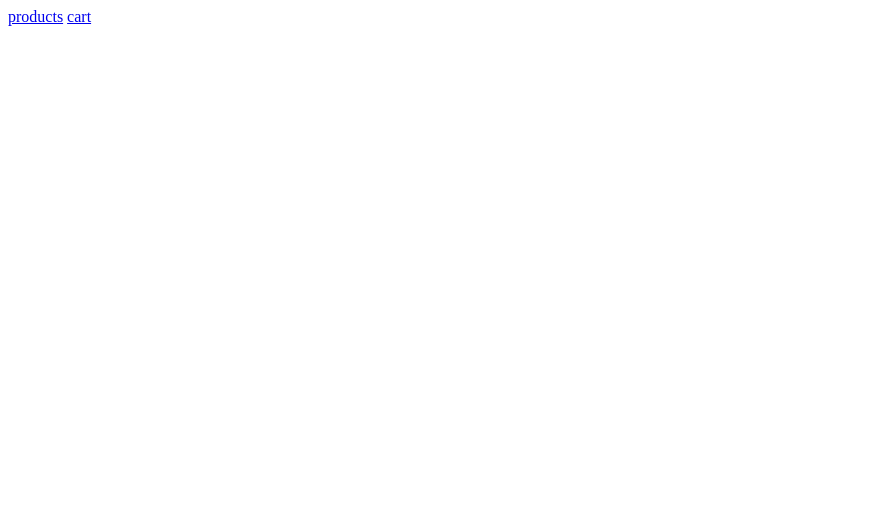
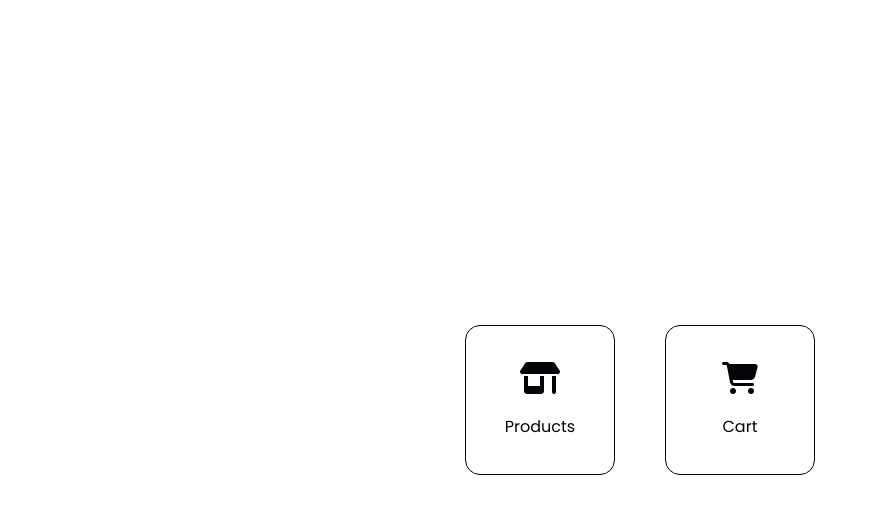
Before and after one commit to Angelo-Naglieri/Shopping-list, a plain HTML site: page index.html in a window 1280 px wide. Shown: the whole page, without its empty margins (0-869 px from the left). Drawn offline with Linux system fonts and the light colour scheme; a web font is replaced by a local one.

Commit message:
Update index.html

```diff
--- a/index.html
+++ b/index.html
@@ -3,10 +3,35 @@
 <head>
   <meta charset="UTF-8">
   <meta name="viewport" content="width=device-width, initial-scale=1.0">
-  <title>INDEX</title>
+  <title>Shopping List | Home</title>
+
+  <!-- ICONS -->
+  <link
+    rel="stylesheet"
+    href="https://cdnjs.cloudflare.com/ajax/libs/font-awesome/6.4.2/css/all.min.css"
+    integrity="sha512-z3gLpd7yknf1YoNbCzqRKc4qyor8gaKU1qmn+CShxbuBusANI9QpRohGBreCFkKxLhei6S9CQXFEbbKuqLg0DA=="
+    crossorigin="anonymous"
+    referrerpolicy="no-referrer"
+  />
+
+  <!-- CSS -->
+  <link rel="stylesheet" href="./styles/styles.css">
+  <link rel="stylesheet" href="./styles/index.css">
+
 </head>
-<body>
-  <a href="./pages/products.html">products</a>
-  <a href="./pages/cart.html">cart</a>
+
+<body class="light-theme">
+<div class="container">
+  <a class="card" href="./pages/products.html">
+    <i class="fa-solid fa-shop btn"></i>
+    <p>Products</p>
+  </a>
+
+  <a class="card" href="./pages/cart.html">
+    <i class="fa-solid fa-cart-shopping btn"></i>
+    <p>Cart</p>
+  </a>
+</div>
+
 </body>
 </html>
```
